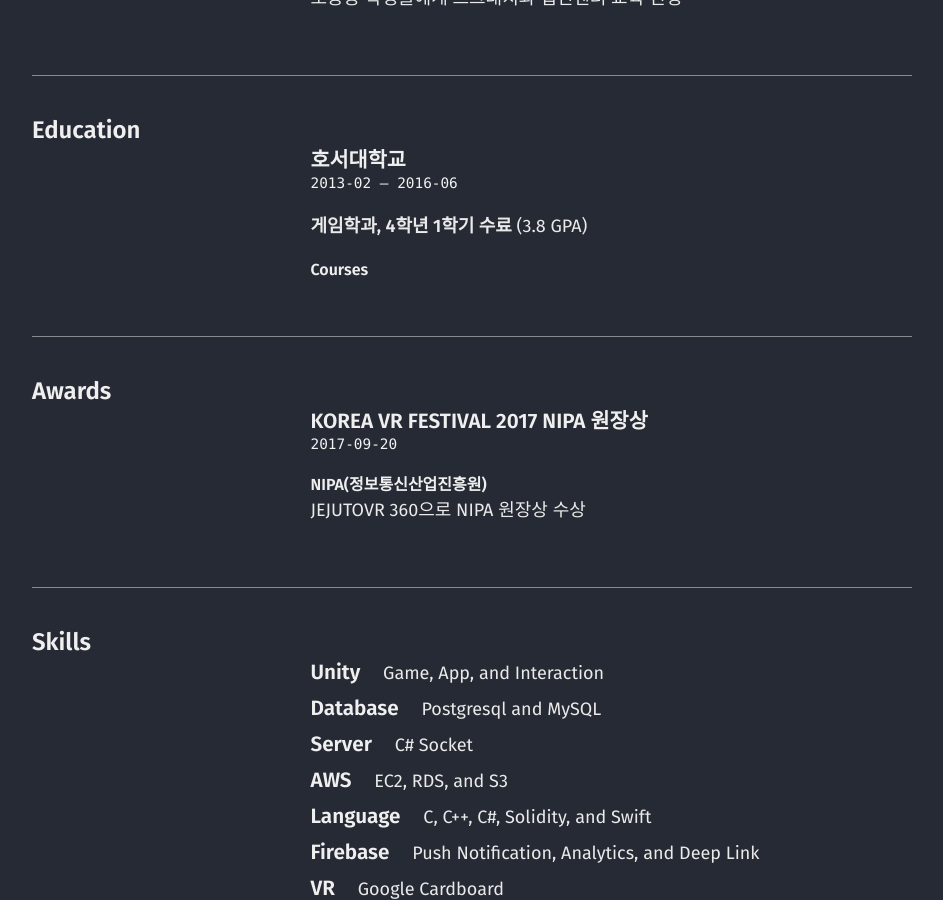
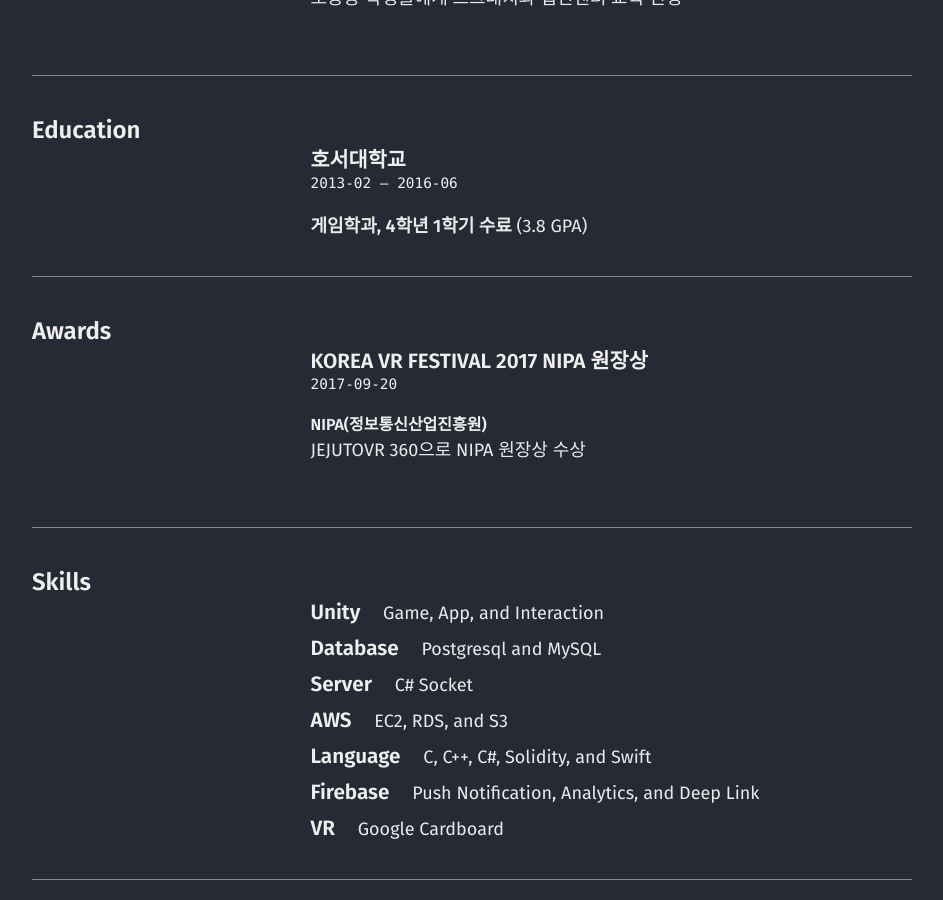
Before and after one commit to mmistakes/jekyll-theme-basically-basic, a Jekyll site: the page built from cv.md, in a window 1280 px wide and 900 px high, scrolled down 1901 px. Shown: the whole window, without its empty margins (40-983 px from the left). Built offline with Jekyll 4.4.1, drawn with Linux system fonts in a browser that asks for light colours.

Commit message:
Update _includes/cv/education.html

```diff
--- a/_includes/cv/education.html
+++ b/_includes/cv/education.html
@@ -22,14 +22,6 @@
         {% if e.area %}
           <div class="area"><strong>{{ e.area }}{% if e.studyType %}<span class="studyType">{{ e.studyType | prepend: ', ' }}</span>{% endif %}</strong>{% if e.gpa %}<span class="gpa">{{ e.gpa | prepend: ' (' | append: ' GPA)' }}</span>{% endif %}</div>
         {% endif %}
-        {% if e.courses %}
-          <h5 class="courses-title">Courses</h5>
-          <ul class="courses">
-            {% for course in e.courses %}
-              <li>{{ course }}</li>
-            {% endfor %}
-          </ul>
-        {% endif %}
       {% endfor %}
     </div>
   </div>
```
